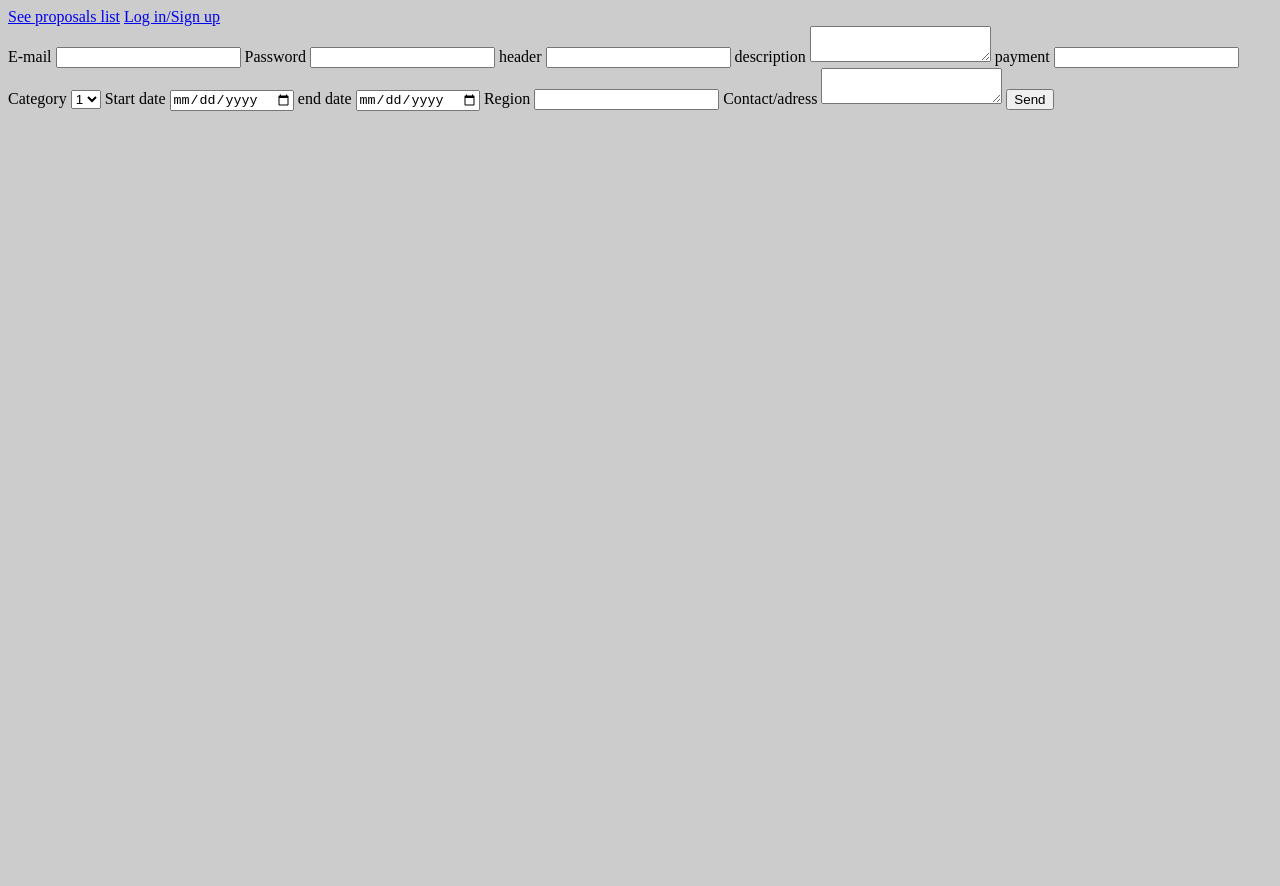
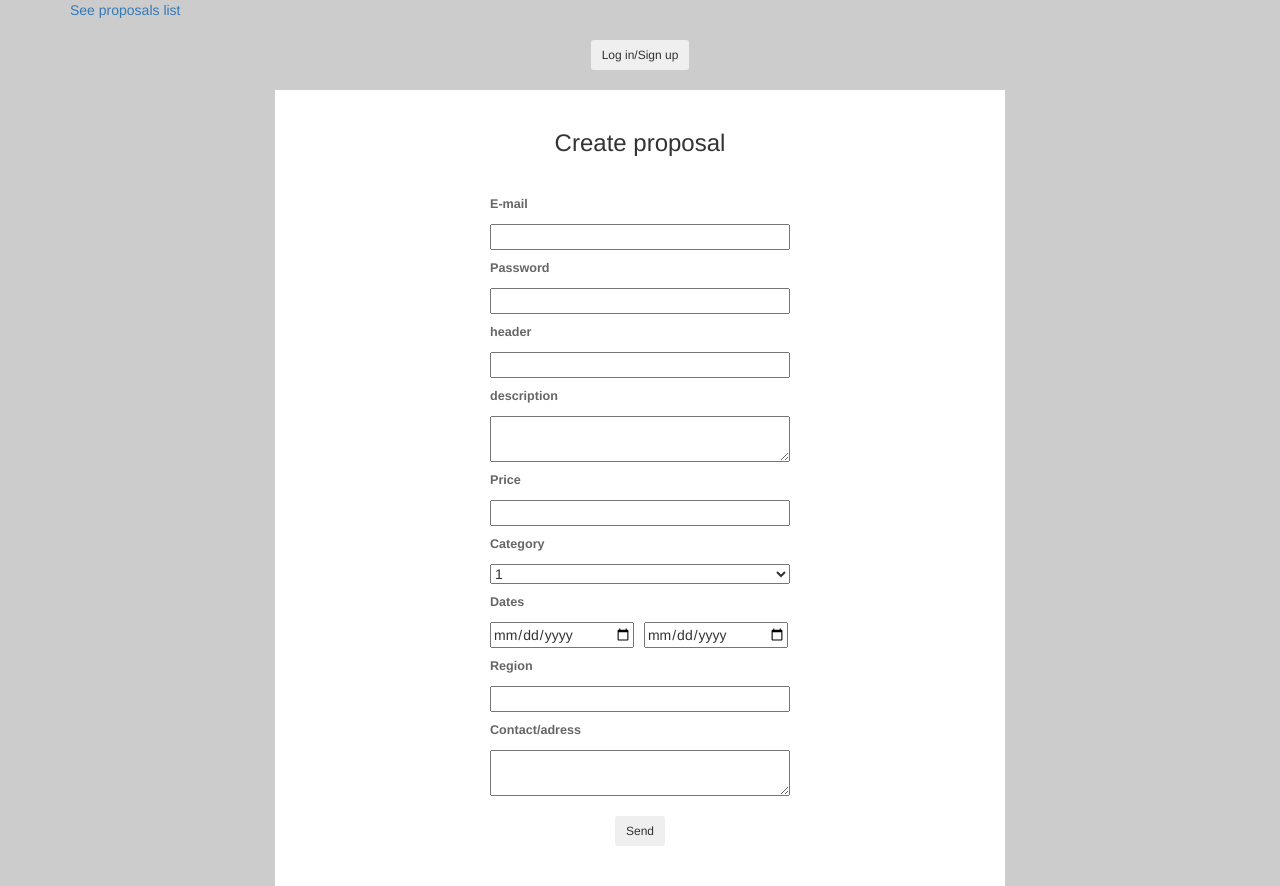
Before and after one commit to T3G1/QuickJobs, a website: page frontend/landing/landingView.html at #!/login in a window 1280 px wide. Before the commit the page ends 800 px from the top, so only its background shows below. Drawn offline with Linux system fonts and the light colour scheme.

Commit message:
landingpage form

```diff
--- a/frontend/common/styles.css
+++ b/frontend/common/styles.css
@@ -1,3 +1,42 @@
 body{
     background: #ccc;
 }
+.landingView h3 {
+    text-align: center;
+    padding-bottom: 20px;
+}
+.landingView button {
+    display: block;
+    margin: 20px auto;
+}
+
+.landingView form {
+    background: #fff;
+    padding: 20px 0;
+}
+
+.landingView form input,
+.landingView form label,
+.landingView form textarea,
+.landingView form select {
+    display: block;
+    width: 300px;
+    margin: auto;
+}
+.landingView form .dates {
+    display: block;
+    width: 300px;
+    margin: auto;
+}
+.landingView form input.date {
+    width: 48%;
+    display: inline-block;
+}
+.landingView form input.date:last-child {
+    margin-left: 2%;
+}
+.landingView form label {
+    font-size: 0.9em;
+    color: #666;
+    padding: 10px 0;
+}
--- a/frontend/landing/landingView.html
+++ b/frontend/landing/landingView.html
@@ -2,17 +2,18 @@
 <html lang="en" ng-app="quickJobs">
 <head>
     <meta charset="UTF-8">
+    <meta name="viewport" content="width=700, initial-scale=1"/>
     <title>QuickJob</title>
+    <link rel="stylesheet" href="../bower_components/bootstrap/dist/css/bootstrap.css">
     <link rel="stylesheet" href="../common/styles.css">
-    <script src="../bower_components/jquery/dist/jquery.js"></script>
-    <script src="../bower_components/angular/angular.min.js"></script>
-    <script src="../app.js"></script>
 </head>
-<body ng-controller="landingController">
+<body ng-controller="landingController" class="landingView">
+<div class="container">
     <a href="../list/listView.html">See proposals list</a>
-<a href="../login/loginView.html">Log in/Sign up</a>
-<div id="proposal">
+    <button href="../login/loginView.html" class="btn btn-sm">Log in/Sign up</button>
+    <div class="col-lg-8 col-lg-offset-2">
         <form name="proposal">
+            <h3>Create proposal</h3>
             <label>E-mail</label>
             <input type="email" name="e-mail" required/>
             <label>Password</label>
@@ -21,8 +22,8 @@
             <input type="text" name="header" required/>
             <label>description</label>
             <textarea></textarea>
-        <label> payment</label>
-        <input type="text" name=" payment" required/>
+            <label>Price</label>
+            <input type="text" name="price" required/>
             <label>Category</label>
             <select>
                 <option>1</option>
@@ -30,17 +31,23 @@
                 <option>3</option>
                 <option>4</option>
             </select>
-        <label>Start date</label>
-        <input type="date" name="start-date"/>
-        <label>end date</label>
-        <input type="date" name="end-date"/>
+            <label>Dates</label>
+            <div class="dates">
+                <input type="date" name="start-date" class="date"/>
+                <input type="date" name="end-date" class="date"/>
+            </div>
             <label>Region</label>
             <input type="text" name="region" required/>
-        <lable>Contact/adress</lable>
+            <label>Contact/adress</label>
             <textarea></textarea>
-        <button>Send</button>
+            <button class="btn btn-sm">Send</button>
         </form>
     </div>
+</div>
+
+<script src="../bower_components/jquery/dist/jquery.js"></script>
+<script src="../bower_components/angular/angular.min.js"></script>
+<script src="../app.js"></script>
 
 </body>
 
```
Also changed, not shown: frontend/login/loginView.html (+7 -3 lines). Lines whose indentation alone changed are shown as unchanged.
